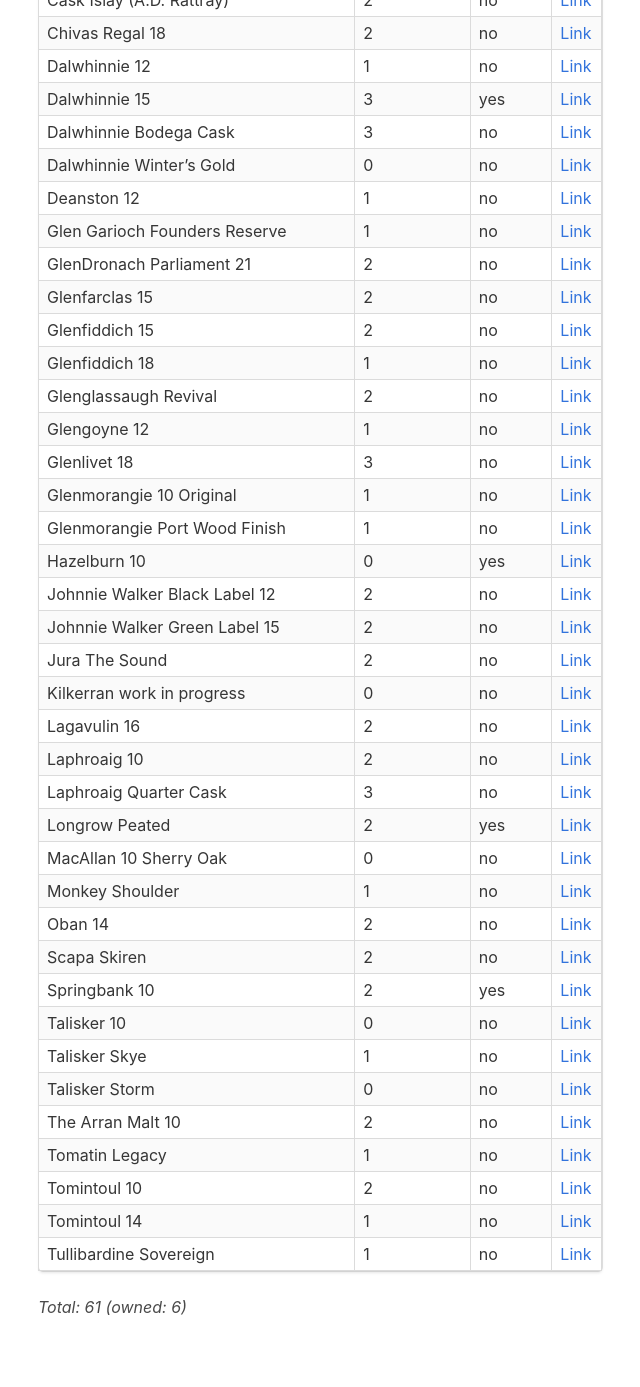
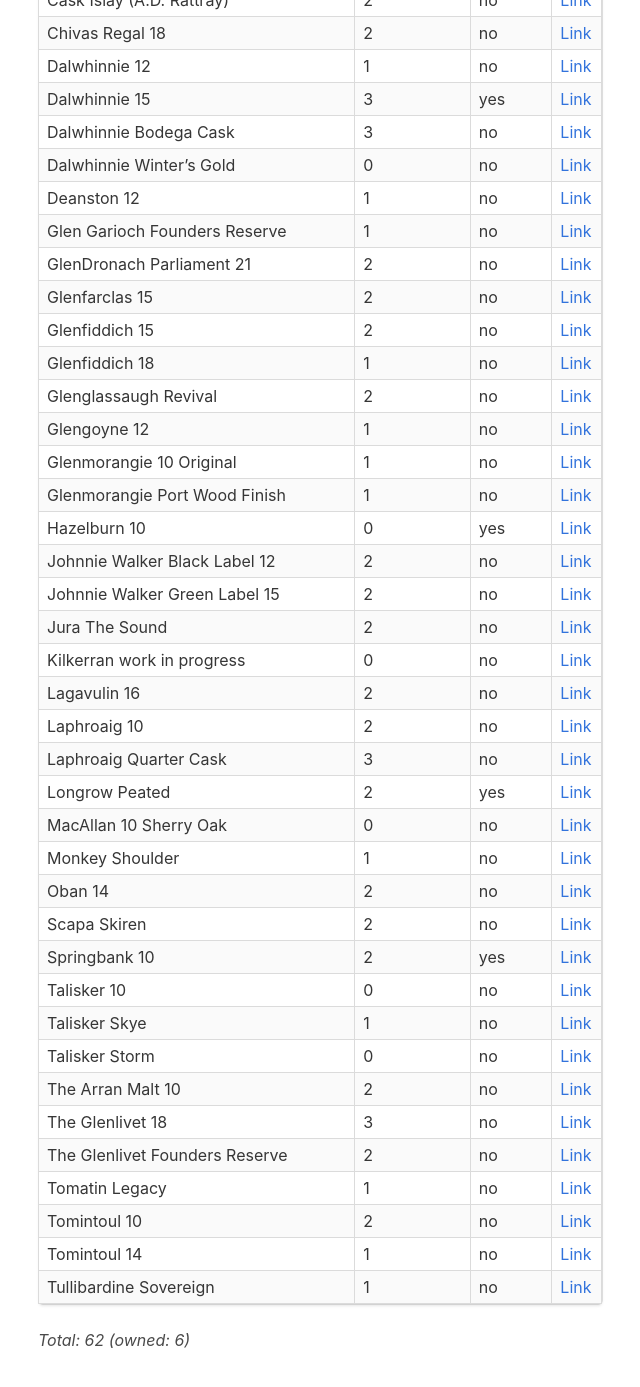
Before and after one commit to grega/whisky, a Jekyll site: the page built from scottish.html, in a window 1280 px wide and 1400 px high, scrolled down 1173 px. Shown: the top 1387 px of the window, without its empty margins (26-666 px from the left). Built offline with Jekyll 4.4.1, drawn with Linux system fonts in a browser that asks for light colours; nearby versions of some CDN libraries.

Commit message:
Update tried.yml

```diff
--- a/_data/scottish/tried.yml
+++ b/_data/scottish/tried.yml
@@ -20,7 +20,7 @@
 - name: Dalwhinnie Winter’s Gold
   rating: 0
 
-- name: Glenlivet 18
+- name: The Glenlivet 18
   rating: 3
 
 - name: Auchentoshan 12
@@ -186,3 +186,6 @@
 
 - name: Cask Islay (A.D. Rattray)
   rating: 2
+
+- name: The Glenlivet Founders Reserve
+  rating: 2
```
